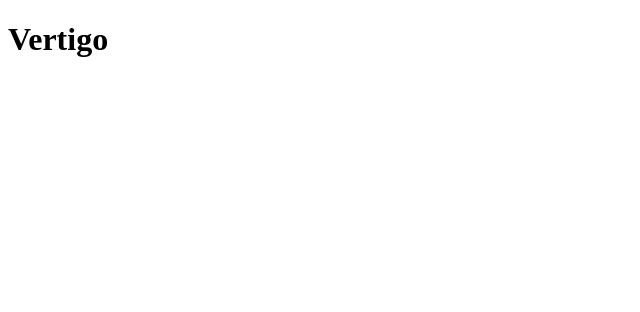
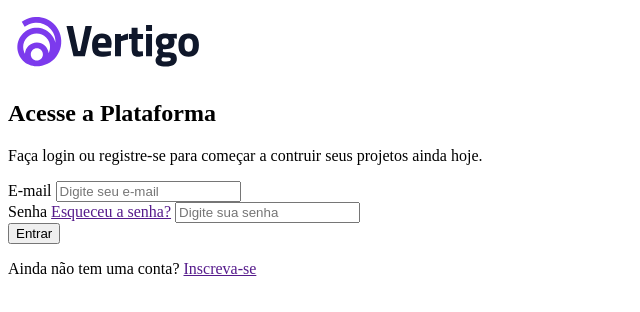
Before and after one commit to kessyaquerino/projeto_vertigo, a plain HTML site: page index.html in a window 1280 px wide. Shown: the whole page, without its empty margins (0-640 px from the left). Drawn offline with Linux system fonts and the light colour scheme.

Commit message:
atualização - HTML terminado

```diff
--- a/index.html
+++ b/index.html
@@ -8,6 +8,37 @@
     <title>Vertigo</title>
 </head>
 <body>
-    <h1>Vertigo</h1>
+    <header>
+        <img src="./img/logo.svg" alt="logo">
+    </header>
+
+    <main>
+        <section class="descricao">
+            <h1>Acesse a Plataforma</h1>
+
+            <p>Faça login ou registre-se para começar a contruir seus projetos ainda hoje.</p>
+        </section>
+
+        <section class="login">
+            <form action="">
+                <div class="input-box">
+                    <label for="email">E-mail</label>
+                    <input type="email" placeholder="Digite seu e-mail" id="email">
+                </div>
+
+                <div class="input-box">
+                    <label for="senha">Senha</label>
+                    <a href="">Esqueceu a senha?</a>
+                    <input type="password" placeholder="Digite sua senha" id="senha">
+                </div>
+
+                <button>Entrar</button>
+            </form>
+
+            <p>
+                Ainda não tem uma conta? <a href="">Inscreva-se</a>
+            </p>
+        </section>
+    </main>
 </body>
 </html>
```
